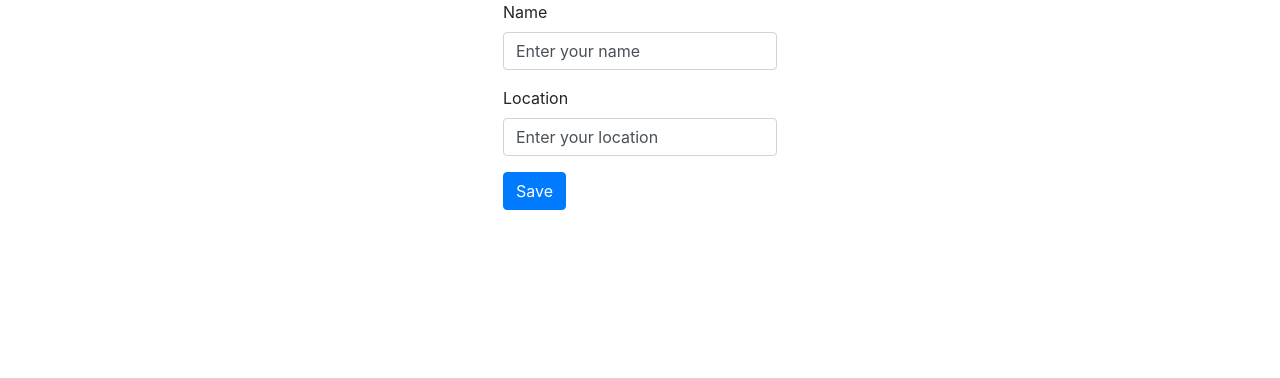
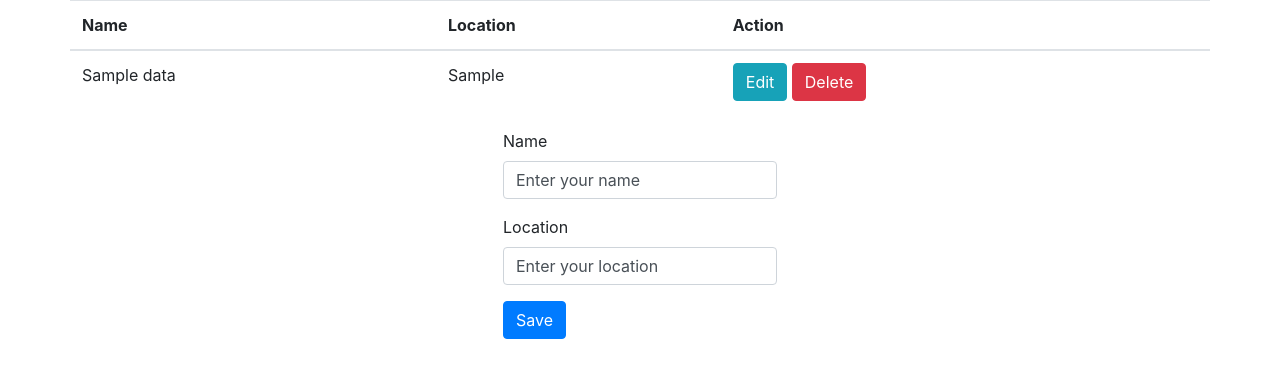
Before and after one commit to salvadormartin3z/CRUDphp, a PHP site: page /index.php in a window 1280 px wide. Shown: the top 378 px of the page. Run offline with PHP 8.4, Linux system fonts and the light colour scheme; tables that the repository leaves empty or names only in its code hold one stand-in row (values such as "Sample post").

Commit message:
ADD ReadDeleteWrite

```diff
--- a/index.php
+++ b/index.php
@@ -9,22 +9,85 @@
         <!-- Bootstrap CSS -->
         <link rel="stylesheet" href="https://stackpath.bootstrapcdn.com/bootstrap/4.3.1/css/bootstrap.min.css" integrity="sha384-ggOyR0iXCbMQv3Xipma34MD+dH/1fQ784/j6cY/iJTQUOhcWr7x9JvoRxT2MZw1T" crossorigin="anonymous">
     </head>
+
     <body>
         <?php require_once 'process.php'; ?>
+
+        <?php
+            if (isset($_SESSION['message'])):
+        ?>
+        <div class="alert alert-<?=$_SESSION['msg_type']?>">
+            <?php
+                echo $_SESSION['message'];
+                unset($_SESSION['message']);
+            ?>
+        </div>
+        <?php
+            endif
+        ?>
+
+
+        <div class="container">
+            <?php
+            //REMEMBER delete the password
+                $mysqli = new mysqli('localhost', 'root', '', 'crudphp')  or die(mysqli_error($mysqli));
+                $result = $mysqli->query("SELECT * FROM data") or die(mysqli_error($mysqli));
+            ?>
+
+            <div class="row justify-content-center">
+                <table class="table">
+
+                    <thead>
+                        <tr>
+                            <th>Name</th>
+                            <th>Location</th>
+                            <th colspan="2">Action</th>
+                        </tr>
+                    </thead>
+
+                    <?php
+                        while ($row = $result->fetch_assoc()):
+                    ?>
+                    <tbody>
+                        <tr>
+                            <td><?php echo $row['name']?></td>
+                            <td><?php echo $row['location']?></td>
+                            <td>
+                                <a href="index.php?edit=<?php echo $row['id']; ?>" class="btn btn-info">Edit</a>
+                                <a href="process.php?delete=<?php echo $row['id'];?>" class="btn btn-danger">Delete</a>
+                            </td>
+                        </tr>
+                    </tbody>
+                    <?php
+                        endwhile;
+                    ?>
+
+                </table>
+            </div>
+
+            <?php
+                function pre_r($array){
+                    echo '<pre>';
+                    print_r($array);
+                    echo '</pre>';
+                }
+            ?>
+
             <div class="row justify-content-center">
                 <form action="process.php" method="post">
                     <div class="form-group">
                     <label for="">Name</label>
-                    <input type="text" name="name" class="form-control" value="Enter your name">
+                        <input type="text" name="name" class="form-control"value="Enter your name">
                     </div>
                     <div class="form-group">
                         <label for="">Location</label>
-                    <input type="text" name="location" class="form-control" value="Enter your location">
+                        <input type="text" name="location" class="form-control"value="Enter your location">
                     </div>
                     <div class="form-group">
-                    <button type="submit" class="btn btn-primary" name="save">Save</button>
+                        <button type="submit" class="btn btn-primary"name="save">Save</button>
                     </div>
                 </form>
             </div>
+        </div>
     </body>
 </html>
--- a/process.php
+++ b/process.php
@@ -1 +1,26 @@
 <?php
+session_start();
+//Remember delete the password
+$mysqli = new mysqli('localhost', 'root', '', 'crudphp')  or die(mysqli_error($mysqli));
+
+if (isset($_POST['save'])) {
+    $name = $_POST['name'];
+    $location = $_POST['location'];
+
+    $mysqli->query("INSERT INTO data (name,location) VALUES('$name','$location')") or die($mysqli->error);
+
+    $_SESSION['message'] = 'Record has been saved';
+    $_SESSION['msg_type'] = 'success';
+
+    header("location: index.php");
+}
+
+if (isset($_GET['delete'])){
+    $id = $_GET['delete'];
+    $mysqli->query("DELETE FROM data WHERE id=$id") or die($mysqli->error);
+
+    $_SESSION['message'] = 'Record has been deleted';
+    $_SESSION['msg_type'] = 'danger';
+
+    header("location: index.php");
+}
```
Lines whose indentation alone changed are shown as unchanged.
